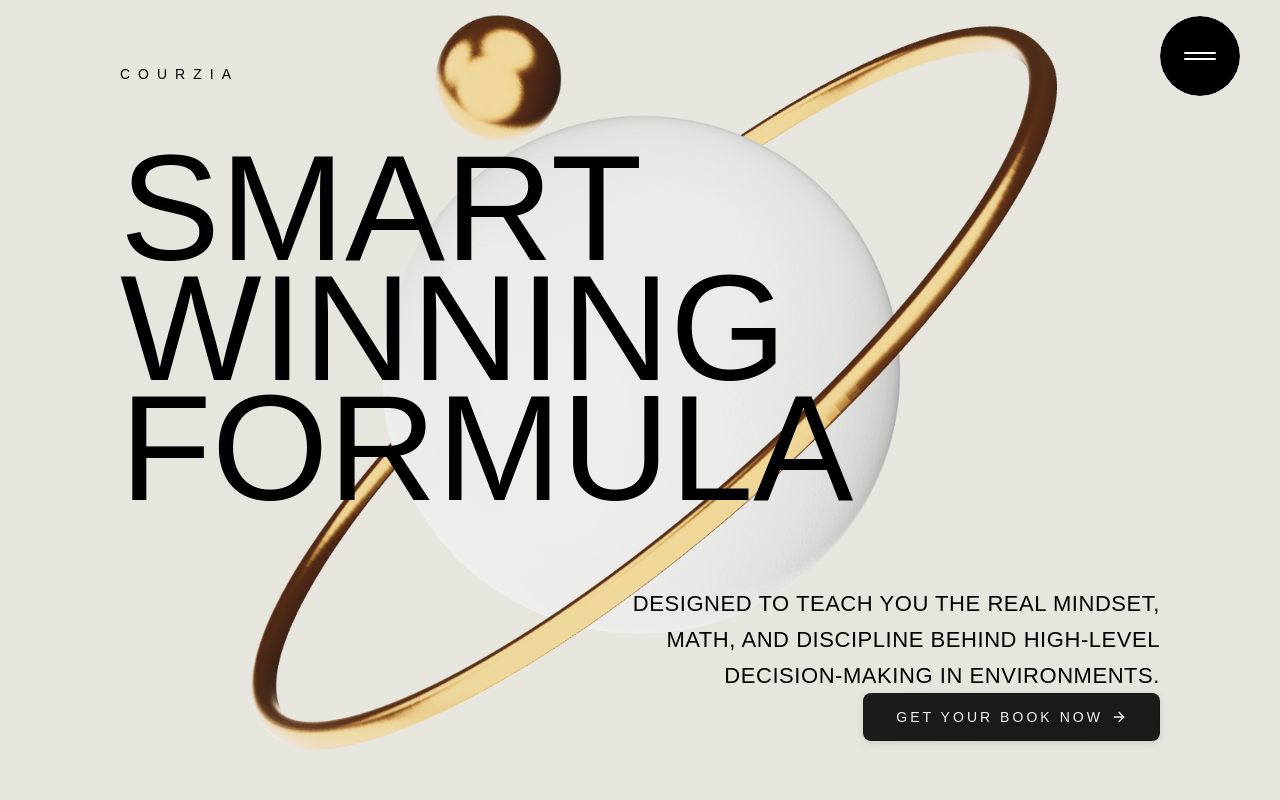
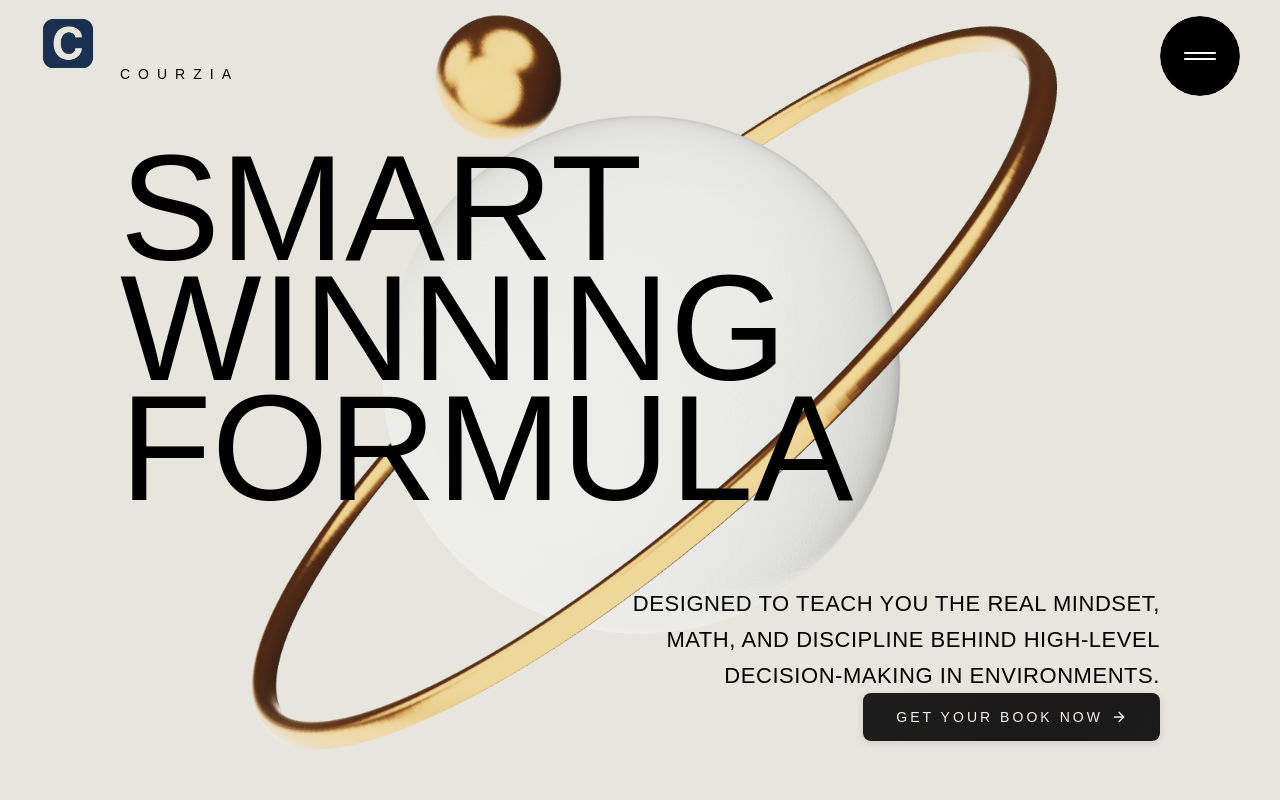
Before and after one commit to courzia/courzia-website, a React (Vite) app: page / in a window 1280 px wide. Shown: the top 800 px of the page. Built offline with nearby package versions, Linux system fonts and the light colour scheme; a web font is replaced by a local one.

Commit message:
final logo chagne

```diff
--- a/src/App-Home.jsx
+++ b/src/App-Home.jsx
@@ -26,6 +26,12 @@ const AppHome = () => {
         maxWidth: '100vw',
       }}
     >
+      <div className="fixed top-2 left-4 sm:left-8 z-100 ">
+        <img
+          src="/images/courzia-logo.png"
+          className="h-12 sm:h-18"
+        />
+      </div>
       <Navbar />
       <Hero />
       <ServiceSummary />
```
Also changed, not shown: public/images/courzia-logo.png (added).
